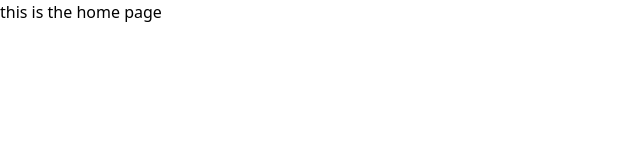
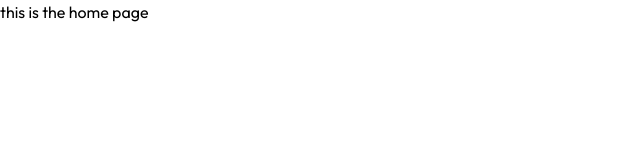
Before and after one commit to BilalHassen/entertainment-app, a Next.js app: page / in a window 1280 px wide. Shown: the top 160 px of the page, without its empty margins (0-640 px from the left). Built offline with nearby package versions, Linux system fonts and the light colour scheme.

Commit message:
add Outfit font

```diff
--- a/app/layout.jsx
+++ b/app/layout.jsx
@@ -1,27 +1,31 @@
 // Importing the global CSS file to apply styles throughout the entire application.
 import "../styles/global.css";
-
+// Importing the Outfit font from Google Fonts with Next.js
+import { Outfit } from "@next/font/google";
 // Importing React to create functional components.
 import React from "react";
 
 // This object defines metadata for the application, such as the title and description.
-// It could be used in Next.js to set HTML head elements dynamically.
 export const metadata = {
   title: "Movies App", // The title of the app, displayed in the browser tab or window title.
   description: "Discover & organize your favourite movies and videos", // A brief description of the app.
 };
 
+// Corrected font import with the Outfit font
+const outfitFont = Outfit({
+  weight: ["200", "300", "400"],
+  subsets: ["latin"], // Make sure to specify the subset
+});
+
 // The main layout component for the entire application.
-// This component wraps all pages in a consistent layout.
 const RootLayout = ({ children }) => {
-  // The RootLayout component is using the 'children' prop. This prop will contain the content (components)
-  // that are passed to RootLayout when it is used in other parts of the app, effectively rendering the page contents within this layout.
+  // The RootLayout component is using the 'children' prop.
+  // This prop will contain the content (components) passed to RootLayout when used elsewhere in the app.
 
   return (
     <html lang="en">
-      {" "}
       {/* Declaring the language for the document to be English */}
-      <body>
+      <body className={outfitFont.className}>
         {/* This is a container for the main layout styles */}
         <div className="main">
           {/* This div is styled with a class 'gradient', which likely adds a gradient background */}
--- a/package.json
+++ b/package.json
@@ -9,6 +9,7 @@
     "lint": "next lint"
   },
   "dependencies": {
+    "@next/font": "^14.2.15",
     "axios": "^1.7.7",
     "dotenv": "^16.4.5",
     "install": "^0.13.0",
```
Also changed, not shown: 1 other file (tests, documents, lock files or other folders).
